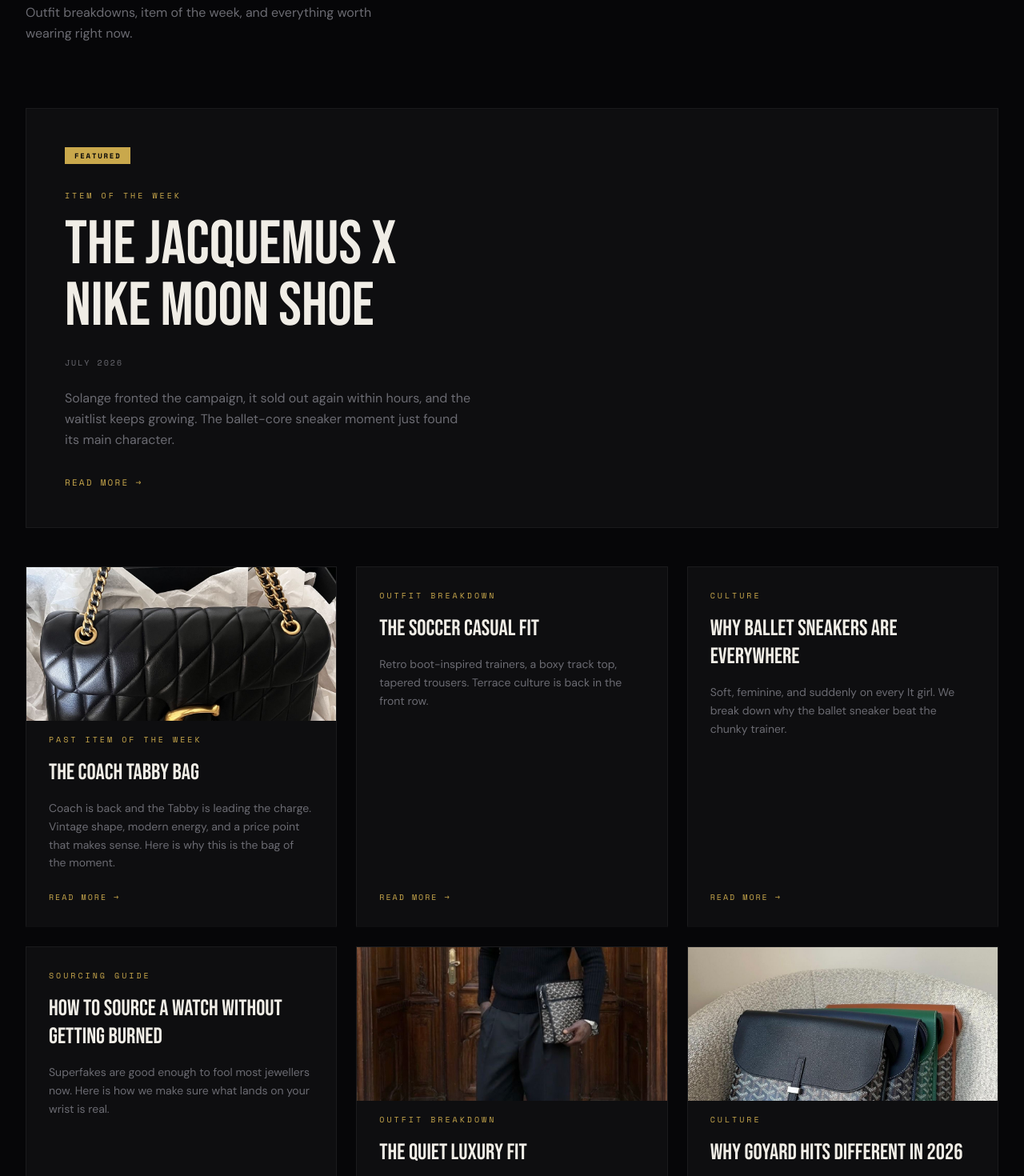
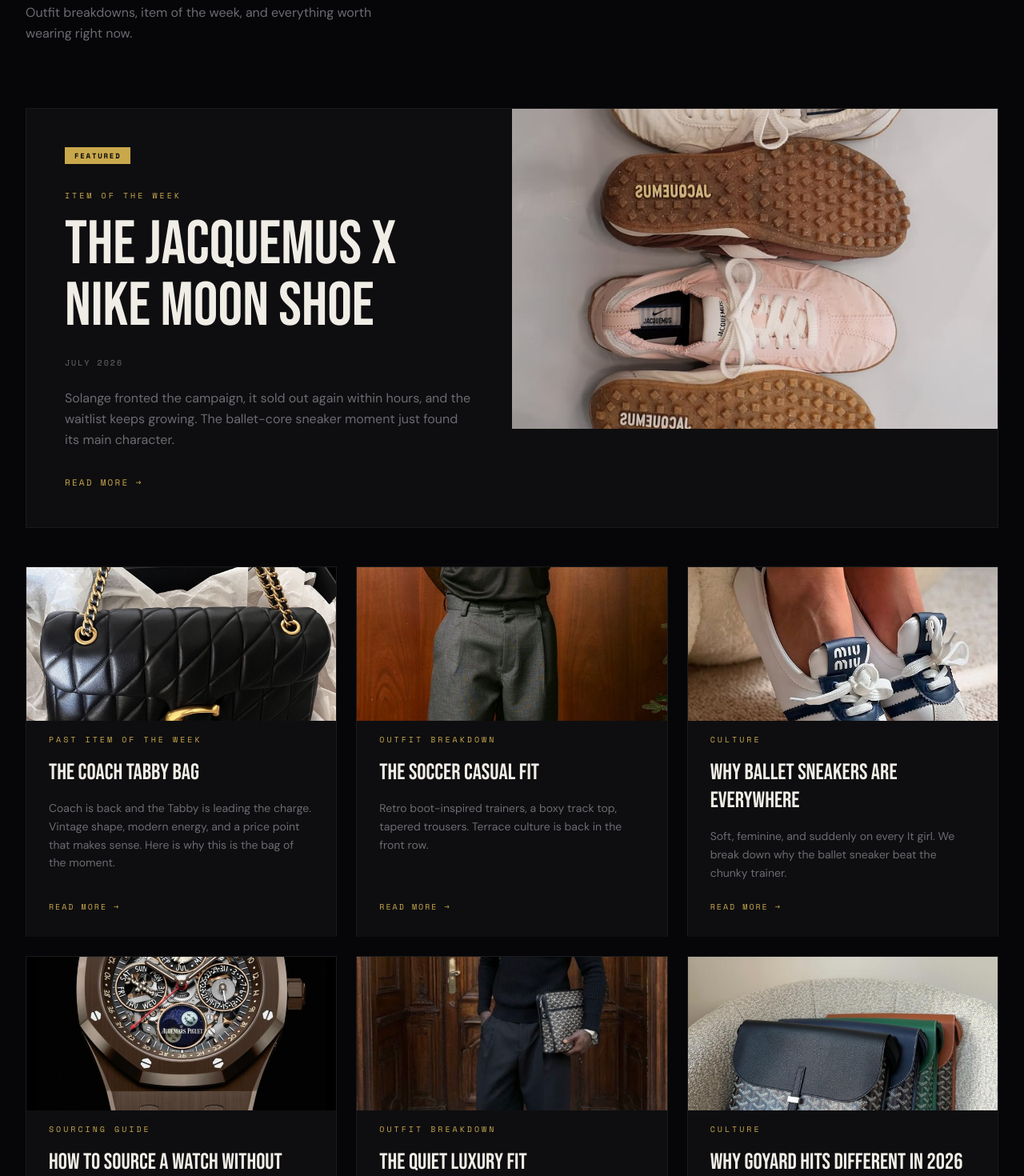
Before and after one commit to TS-Digital/my-sourceflow, a Next.js app in the folder the-shopper/: page /journal in a window 1280 px wide. Shown: the part 320-1790 px from the top of the page at 80% size. Built offline with nearby package versions, Linux system fonts and the light colour scheme; no server answers.

Commit message:
Wire up images for new journal posts

```diff
--- a/the-shopper/app/journal/posts.ts
+++ b/the-shopper/app/journal/posts.ts
@@ -16,6 +16,7 @@
     title: 'THE JACQUEMUS X NIKE MOON SHOE',
     date: 'July 2026',
     featured: true,
+    image: '/journal/jacquemus-nike-moon-shoe-item-of-the-week.jp.jpg',
     excerpt:
       'Solange fronted the campaign, it sold out again within hours, and the waitlist keeps growing. The ballet-core sneaker moment just found its main character.',
     content: [
@@ -45,6 +46,7 @@
     category: 'OUTFIT BREAKDOWN',
     title: 'THE SOCCER CASUAL FIT',
     date: 'July 2026',
+    image: '/journal/the-soccer-casual-fit.jpg.jpg',
     excerpt:
       'Retro boot-inspired trainers, a boxy track top, tapered trousers. Terrace culture is back in the front row.',
     content: [
@@ -59,6 +61,7 @@
     category: 'CULTURE',
     title: 'WHY BALLET SNEAKERS ARE EVERYWHERE',
     date: 'July 2026',
+    image: '/journal/why-ballet-sneakers-are-everywhere.jpg.jpg',
     excerpt:
       'Soft, feminine, and suddenly on every It girl. We break down why the ballet sneaker beat the chunky trainer.',
     content: [
@@ -73,6 +76,7 @@
     category: 'SOURCING GUIDE',
     title: 'HOW TO SOURCE A WATCH WITHOUT GETTING BURNED',
     date: 'July 2026',
+    image: '/journal/how-to-source-a-watch-without-getting-burned.jpg.jpg',
     excerpt:
       'Superfakes are good enough to fool most jewellers now. Here is how we make sure what lands on your wrist is real.',
     content: [
```
